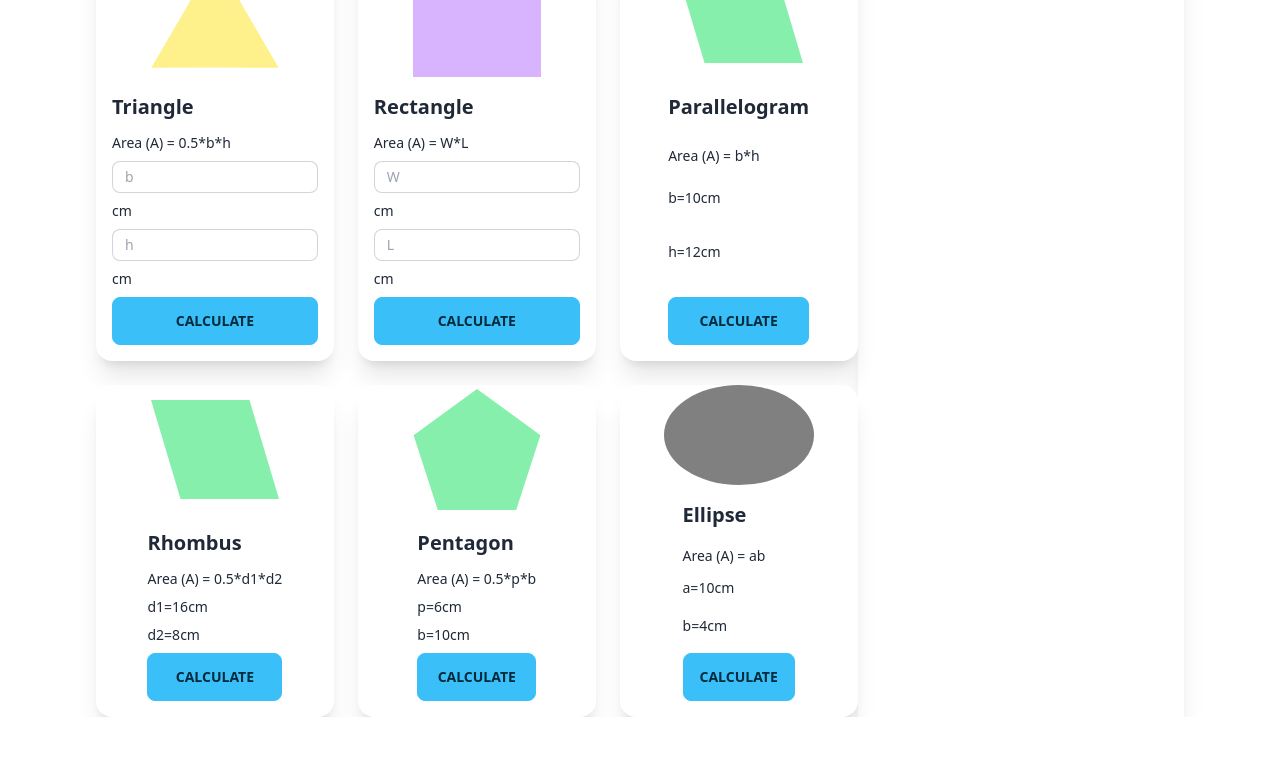
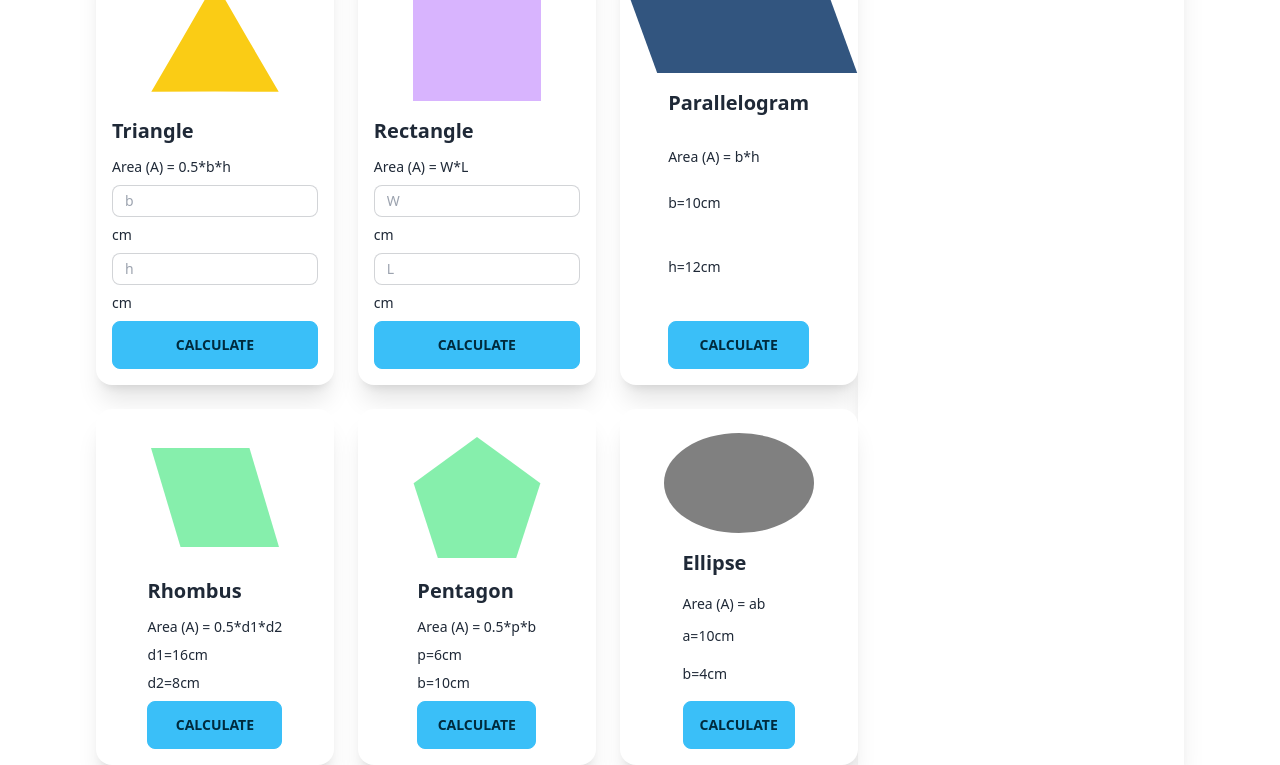
Before and after one commit to bepul/assignment5, a plain HTML site: page index.html in a window 1280 px wide. Shown: the part 167-932 px from the top of the page. Before the commit the page ends 884 px from the top, so only its background shows below. Drawn offline with nearby package versions, Linux system fonts and the light colour scheme.

Commit message:
Final Index file
Index file with updated shapes using css

```diff
--- a/index.html
+++ b/index.html
@@ -11,6 +11,13 @@
             height: 100px;
             width: 150px;
             border-radius: 50%;
+        }
+
+        .parallelogram-design{
+            width: 200px;
+            height: 100px;
+            background: #32557f;
+            transform: skew(20deg);
         }
     </style>
 
@@ -41,8 +48,8 @@
 
             <div class="products-details w-[70%] mt-5 grid md:grid-cols-2 lg:grid-cols-3 gap-6">
                 <!--Triangle Start-->
-                <div class="card card-compact w-full bg-base-100 shadow-xl items-center">
-                    <div class="mask mask-triangle bg-yellow-200 h-32 w-32 p-4">
+                <div class="card card-compact w-full bg-base-100 shadow-xl items-center pt-6">
+                    <div class="mask mask-triangle bg-yellow-400 h-32 w-32 p-4">
                     </div>
                     <div class="card-body">
                         <h2 class="card-title content-center" id="triangle-title">Triangle</h2>
@@ -56,7 +63,7 @@
                 <!--Triangle End-->
 
                 <!--Rectangle Start-->
-                <div class="card card-compact w-full bg-base-100 shadow-xl items-center">
+                <div class="card card-compact w-full bg-base-100 shadow-xl items-center pt-6">
                     <div class="mask mask-rectangle bg-purple-300 h-32 w-32 p-4">
                     </div>
                     <div class="card-body">
@@ -72,8 +79,8 @@
                 <!--Rectangle End-->
 
                 <!--Parallelogram Start-->
-                <div class="card card-compact w-full bg-base-100 shadow-xl items-center">
-                    <div class="mask mask-parallelogram-2 bg-green-300 h-32 w-32 p-4">
+                <div class="card card-compact w-full bg-base-100 shadow-xl items-center pt-6">
+                    <div class="parallelogram-design">
                     </div>
                     <div class="card-body">
                         <h2 class="card-title content-center" id="parallelogram-title">Parallelogram</h2>
@@ -86,7 +93,7 @@
                 <!--Parallelogram End-->
 
                 <!--Rhombus Start-->
-                <div class="card card-compact w-full bg-base-100 shadow-xl items-center">
+                <div class="card card-compact w-full bg-base-100 shadow-xl items-center pt-6">
                     <div class="mask mask-parallelogram-2 bg-green-300 h-32 w-32 p-4">
                     </div>
                     <div class="card-body">
@@ -101,7 +108,7 @@
 
 
                 <!--Pentagon Start-->
-                <div class="card card-compact w-full bg-base-100 shadow-xl items-center">
+                <div class="card card-compact w-full bg-base-100 shadow-xl items-center pt-6">
                     <div class="mask mask-pentagon bg-green-300 h-32 w-32 p-4">
                     </div>
                     <div class="card-body">
@@ -117,7 +124,7 @@
 
                 <!--Ellipse Start-->
 
-                <div class="card card-compact w-full bg-base-100 shadow-xl items-center">
+                <div class="card card-compact w-full bg-base-100 shadow-xl items-center pt-6">
                     <div class="ellipse-design ">
                     </div>
                     <div class="card-body">
```
